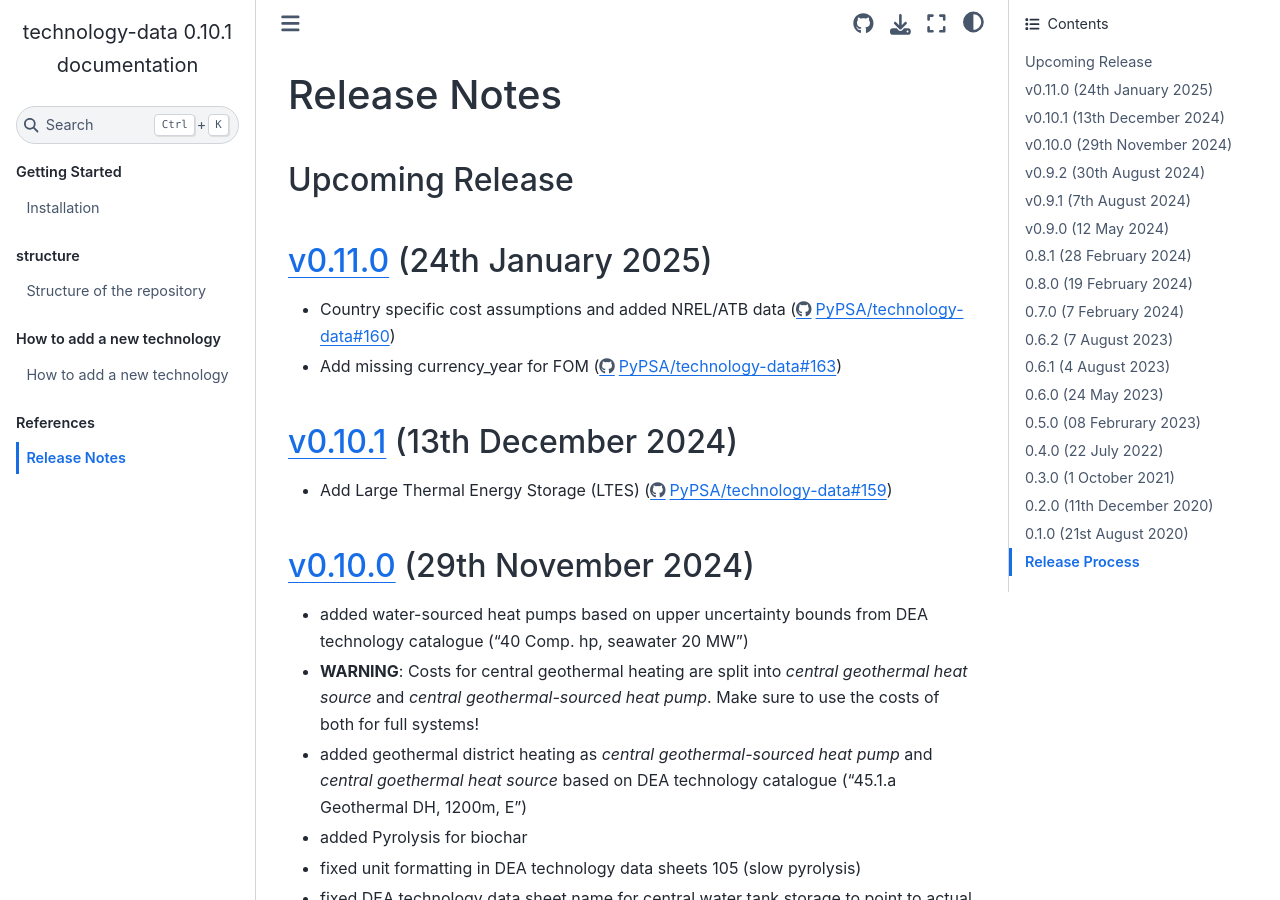
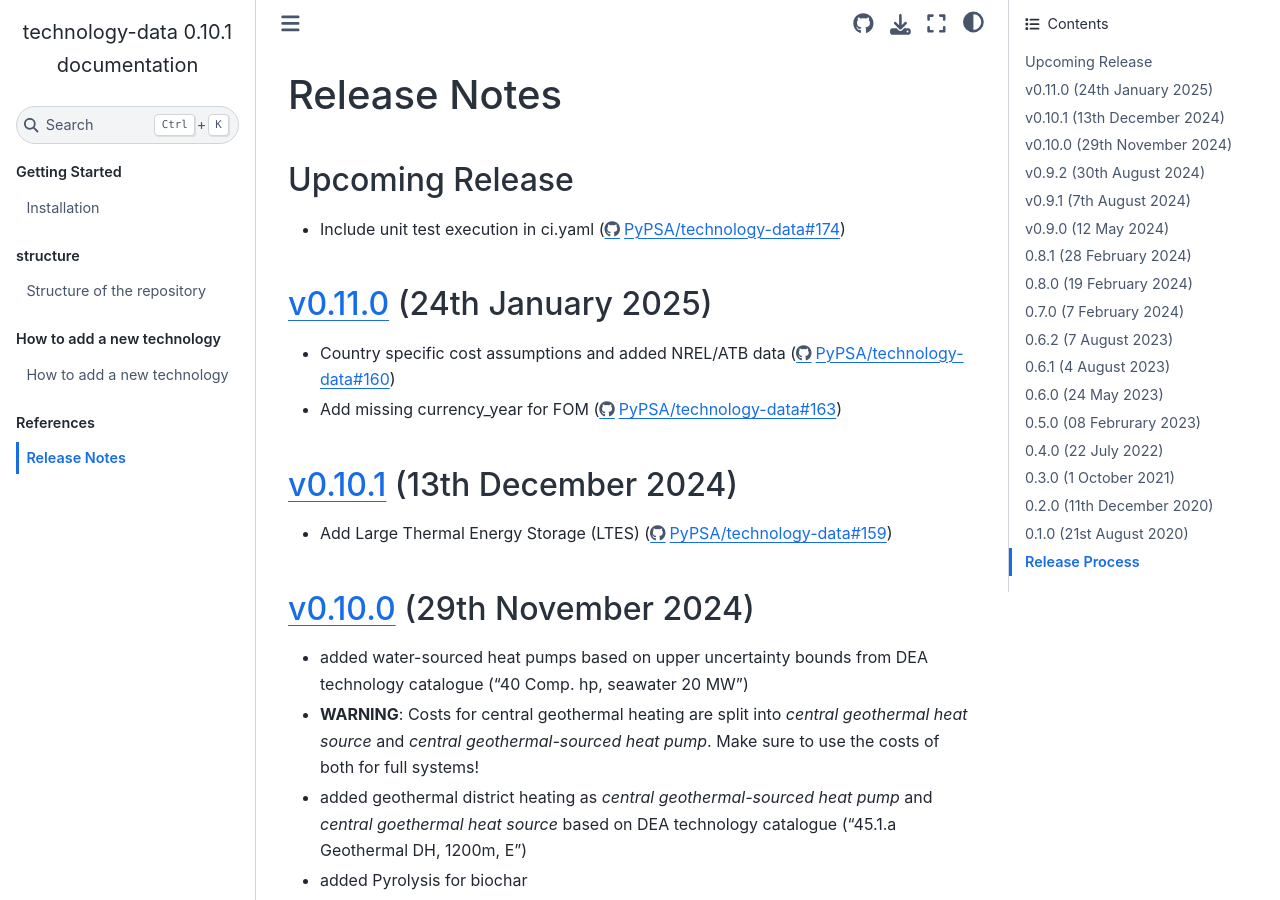
Before and after one commit to PyPSA/technology-data, a Sphinx documentation site: the page built from docs/release_notes.rst, in a window 1280 px wide and 900 px high. Built offline with Sphinx 7.4.7 and the Sphinx Book theme 1.1.4, drawn with Linux system fonts in a browser that asks for light colours.

Commit message:
docu: update release_notes

```diff
--- a/docs/release_notes.rst
+++ b/docs/release_notes.rst
@@ -15,6 +15,8 @@ Upcoming Release
 
 ..   The features listed below are not released yet, but will be part of the next release!
 ..   To use the features already you have to use the ``master`` branch.
+
+* Include unit test execution in ci.yaml (https://github.com/PyPSA/technology-data/pull/174)
 
 `v0.11.0 <https://github.com/PyPSA/technology-data/releases/tag/v0.11.0>`__ (24th January 2025)
 =======================================================================================
```
